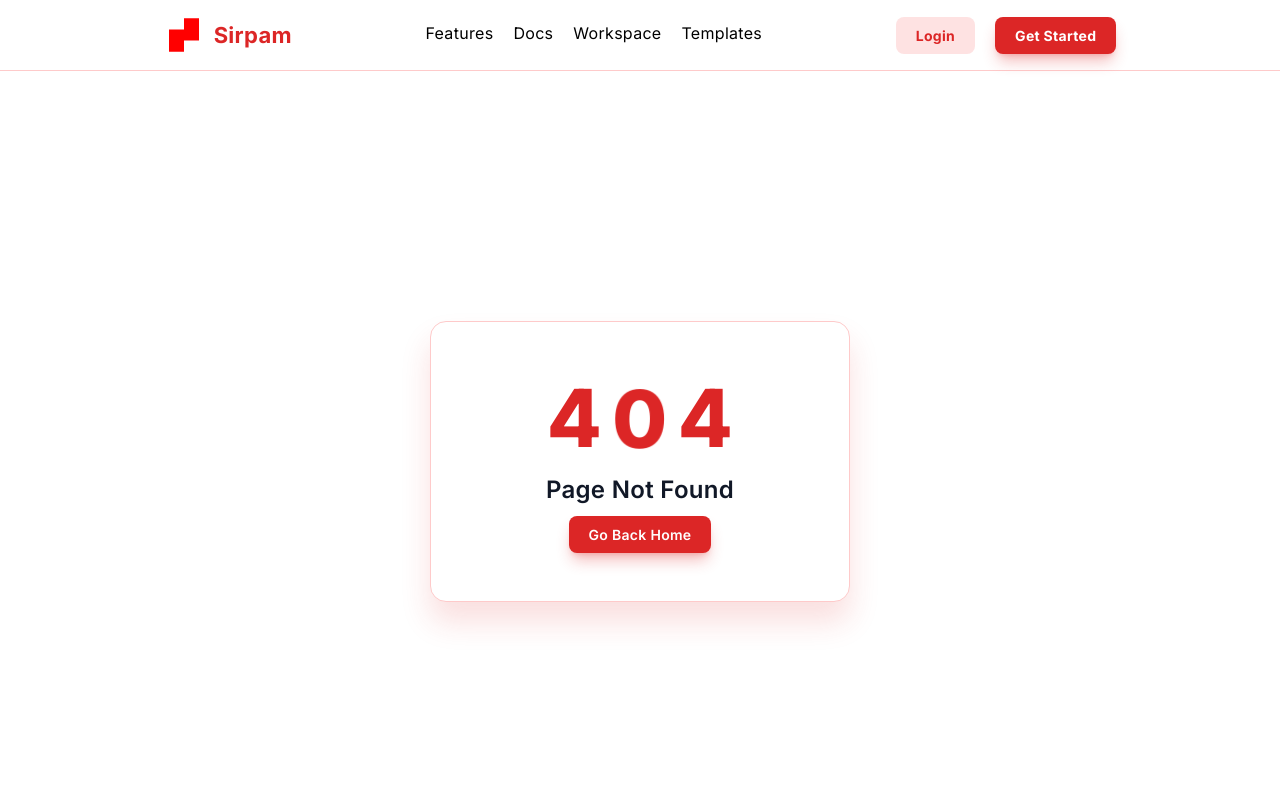
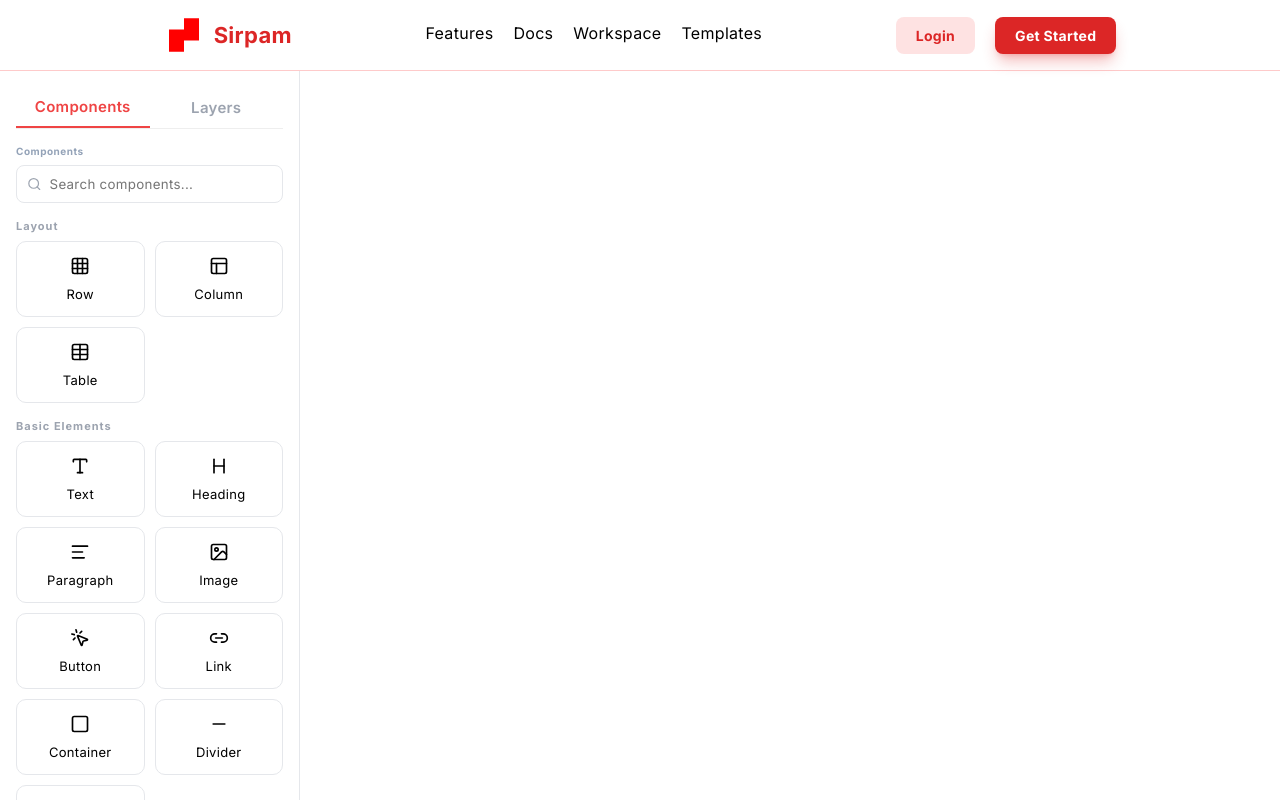
Before and after one commit to PooranaSelvan/UI-Builder, a React (Vite) app in the folder frontend/: page /leftpanel in a window 1280 px wide. Before the commit this address had no page. Shown: the top 800 px of the page. Built offline with nearby package versions, Linux system fonts and the light colour scheme.

Commit message:
Created LeftSide Component With Draggable

```diff
--- a/frontend/package.json
+++ b/frontend/package.json
@@ -10,6 +10,7 @@
     "preview": "vite preview"
   },
   "dependencies": {
+    "@dnd-kit/core": "^6.3.1",
     "lucide-react": "^0.562.0",
     "react": "^19.2.0",
     "react-dom": "^19.2.0",
--- a/frontend/src/App.jsx
+++ b/frontend/src/App.jsx
@@ -5,6 +5,7 @@ import {BrowserRouter, Route, Routes} from "react-router-dom";
 import ErrorPage from './pages/error/ErrorPage';
 import LoginPage from './pages/login/LoginPage';
 import SignUp from './pages/signup/SignUp';
+import LeftPanel from './pages/workspace/LeftSideBar/LeftPanel';
 
 function App() {
 
@@ -17,6 +18,8 @@ function App() {
           <Route path='*' element={<ErrorPage />}  />
           <Route path="/signup" element={<SignUp />} />
           <Route path='/login' element={<LoginPage />} />
+          <Route path='/leftpanel' element={<LeftPanel />} />
+
         </Routes>
       </BrowserRouter>
     </>
--- a/frontend/src/pages/signup/SignUp.css
+++ b/frontend/src/pages/signup/SignUp.css
@@ -104,6 +104,28 @@
     position: relative;
   }
 
+  .or-divider {
+    display: flex;
+    align-items: center;
+    text-align: center;
+    margin: 24px 0;
+    color: var(--text-muted);
+    font-size: 12px;
+  }
+
+  .or-divider::before,
+  .or-divider::after {
+    content: "";
+    flex: 1;
+    border-bottom: 1px solid var(--border-light);
+  }
+
+  .or-divider span {
+    padding: 0 12px;
+    font-weight: 500;
+  }
+
+
   .eye-icon {
     position: absolute;
     right: 12px;
--- a/frontend/src/pages/signup/SignUp.jsx
+++ b/frontend/src/pages/signup/SignUp.jsx
@@ -3,12 +3,12 @@ import Navbar from '../../components/Navbar';
 import Button from '../../components/Button';
 import { Link } from 'react-router-dom';
 import './SignUp.css';
-import { Eye, EyeOff ,User,Mail,Lock,ShieldCheck  } from 'lucide-react';
+import { Eye, EyeOff, User, Mail, Lock, ShieldCheck } from 'lucide-react';
 import { useState } from 'react';
 
 const SignUp = () => {
-  const[showPassword,setPassword] = useState(false);
-  const[confirmPassword,setConfirm] = useState(false);
+  const [showPassword, setPassword] = useState(false);
+  const [confirmPassword, setConfirm] = useState(false);
   return (
 
     <>
@@ -24,10 +24,10 @@ const SignUp = () => {
             <div className="input-wrapper">
               <input
                 type="text"
-                placeholder = "Enter your name"
+                placeholder="Enter your name"
                 className="signup-input"
               />
-              <User className="icon" size={20}/>
+              <User className="icon" size={20} />
             </div>
 
 
@@ -38,7 +38,7 @@ const SignUp = () => {
                 placeholder="yourname@gmail.com"
                 className="signup-input"
               />
-              <Mail className="icon" size={20}/>
+              <Mail className="icon" size={20} />
             </div>
 
             <label className="input-label">Password</label>
@@ -48,9 +48,9 @@ const SignUp = () => {
                 placeholder="••••••••"
                 className="signup-input"
               />
-              <Lock size={20} className='icon'/>
-              <span className='eye-icon' onClick={()=> setPassword(!showPassword) }>
-              {showPassword ? <Eye size={15}/> : < EyeOff size={15}/>}
+              <Lock size={20} className='icon' />
+              <span className='eye-icon' onClick={() => setPassword(!showPassword)}>
+                {showPassword ? <Eye size={15} /> : < EyeOff size={15} />}
               </span>
             </div>
             <p className="password-hint">
@@ -65,10 +65,10 @@ const SignUp = () => {
                 placeholder="••••••••"
                 className="signup-input"
               />
-              <ShieldCheck size={20} className='icon'/>
+              <ShieldCheck size={20} className='icon' />
 
-              <span className='eye-icon' onClick={()=> setConfirm(!confirmPassword) }>
-              {confirmPassword ? <Eye size={15}/> : < EyeOff size={15}/>}
+              <span className='eye-icon' onClick={() => setConfirm(!confirmPassword)}>
+                {confirmPassword ? <Eye size={15} /> : < EyeOff size={15} />}
               </span>
 
             </div>
@@ -85,9 +85,10 @@ const SignUp = () => {
               Create Account
             </Button>
 
-            <div className="divider">
+            <div className="or-divider">
               <span>OR</span>
             </div>
+
 
             <button type="button" className="google-btn">
               <svg className="google-logo" viewBox="0 0 24 24">
--- /dev/null
+++ b/frontend/src/pages/workspace/LeftSideBar/ComponentItem.jsx
@@ -0,0 +1,31 @@
+import { useDraggable } from "@dnd-kit/core";
+import { CSS } from "@dnd-kit/utilities";
+
+export default function ComponentItem({ id, icon: Icon, label, type }) {
+  const { attributes, listeners, setNodeRef, transform, isDragging } =
+    useDraggable({
+      id,
+      data: {
+        type,
+        component: id
+      }
+    });
+
+  const style = {
+    transform: CSS.Translate.toString(transform),
+    opacity: isDragging ? 0.5 : 1
+  };
+
+  return (
+    <div
+      ref={setNodeRef}
+      style={style}
+      {...listeners}
+      {...attributes}
+      className="grid-item"
+    >
+      <Icon size={20} />
+      <span>{label}</span>
+    </div>
+  );
+}
--- /dev/null
+++ b/frontend/src/pages/workspace/LeftSideBar/LeftPanel.css
@@ -0,0 +1,119 @@
+.left-panel {
+    width: 300px;
+    padding: 16px;
+    border-right: 1px solid #e5e7eb;
+    background: #fff;
+  }
+
+  /* Tabs */
+  .panel-tabs {
+    display: flex;
+    border-bottom: 1px solid #eee;
+  }
+
+  .tab {
+    flex: 1;
+    padding: 10px;
+    border: none;
+    background: none;
+    font-weight: 600;
+    color: #9ca3af;
+    cursor: pointer;
+  }
+
+  .tab.active {
+    color: #ef4444;
+    border-bottom: 2px solid #ef4444;
+  }
+
+  /* Title */
+  .panel-title {
+    margin: 16px 0 8px;
+  }
+
+  /* Search */
+  .search-box {
+    display: flex;
+    align-items: center;
+    gap: 8px;
+    padding: 10px;
+    border: 1px solid #e5e7eb;
+    border-radius: 8px;
+    color: #9ca3af;
+  }
+
+  .search-box input {
+    border: none;
+    outline: none;
+    width: 100%;
+  }
+
+  /* Sections */
+  .section-heading {
+    margin: 16px 0 8px;
+    font-size: 11px;
+    letter-spacing: 1px;
+    color: #9ca3af;
+    font-weight: 700;
+  }
+
+  /* Grid */
+  .grid {
+    display: grid;
+    grid-template-columns: repeat(2, 1fr);
+    gap: 10px;
+  }
+
+  .grid-item {
+    border: 1px solid #e5e7eb;
+    border-radius: 10px;
+    padding: 14px;
+    text-align: center;
+    cursor: pointer;
+  }
+
+  .grid-item span {
+    display: block;
+    margin-top: 6px;
+    font-size: 13px;
+  }
+
+  /* List */
+  .list {
+    display: flex;
+    flex-direction: column;
+    gap: 10px;
+  }
+
+  .list-item {
+    display: flex;
+    gap: 12px;
+    padding: 12px;
+    border-radius: 10px;
+    border: 1px solid #e5e7eb;
+    cursor: pointer;
+  }
+
+  .icon-box {
+    padding: 10px;
+    border-radius: 8px;
+    background: #f3f4f6;
+  }
+
+  /* Colors */
+  .list-item.orange .icon-box { background: #ffedd5; color: #f97316; }
+  .list-item.green .icon-box { background: #dcfce7; color: #22c55e; }
+  .list-item.red {
+    border: 2px solid #ef4444;
+    color: #ef4444;
+  }
+
+  .item-title {
+    font-weight: 600;
+    font-size: 14px;
+  }
+
+  .item-desc {
+    font-size: 12px;
+    color: #6b7280;
+  }
--- /dev/null
+++ b/frontend/src/pages/workspace/LeftSideBar/LeftPanel.jsx
@@ -0,0 +1,45 @@
+import "./LeftPanel.css";
+import { DndContext } from "@dnd-kit/core";
+import { components } from "../utils/ComponentsData";
+import ComponentItem from "./ComponentItem";
+import { Search } from "lucide-react";
+
+export default function LeftPanel() {
+  return (
+    <DndContext>
+      <aside className="left-panel">
+        <div className="panel-tabs">
+          <button className="tab active">Components</button>
+          <button className="tab">Layers</button>
+        </div>
+
+        <h3 className="panel-title">Components</h3>
+
+        <div className="search-box">
+          <Search size={16} />
+          <input placeholder="Search components..." />
+        </div>
+
+        {components.map((section) => (
+          <div key={section.title} className="panel-section">
+            <p className="section-heading">{section.title}</p>
+
+            {section.type === "grid" && (
+              <div className="grid">
+                {section.items.map((item) => (
+                  <ComponentItem
+                    key={item.id}
+                    id={item.id}
+                    icon={item.icon}
+                    label={item.label}
+                    type="sidebar"
+                  />
+                ))}
+              </div>
+            )}
+          </div>
+        ))}
+      </aside>
+    </DndContext>
+  );
+}
--- /dev/null
+++ b/frontend/src/pages/workspace/utils/ComponentsData.js
@@ -0,0 +1,53 @@
+import {
+  Type,
+  Image,
+  Square,
+  Link2,
+  Video,
+  Minus,
+  Layout,
+  MousePointerClick,
+  FormInput,
+  List,
+  Grid,
+  Table,
+  BarChart,
+  Heading,
+  AlignLeft
+} from "lucide-react";
+
+export const components = [
+  {
+    title: "Layout",
+    type: "grid",
+    items: [
+      { id: "row", label: "Row", icon: Grid },
+      { id: "column", label: "Column", icon: Layout },
+      { id: "table", label: "Table", icon: Table }
+    ]
+  },
+  {
+    title: "Basic Elements",
+    type: "grid",
+    items: [
+      { id: "text", label: "Text", icon: Type },
+      { id: "heading", label: "Heading", icon: Heading },
+      { id: "paragraph", label: "Paragraph", icon: AlignLeft },
+      { id: "image", label: "Image", icon: Image },
+      { id: "button", label: "Button", icon: MousePointerClick },
+      { id: "link", label: "Link", icon: Link2 },
+      { id: "container", label: "Container", icon: Square },
+      { id: "divider", label: "Divider", icon: Minus },
+      { id: "video", label: "Video", icon: Video }
+    ]
+  },
+  {
+    title: "Forms",
+    type: "grid",
+    items: [
+      { id: "input", label: "Input", icon: FormInput },
+      { id: "textarea", label: "Textarea", icon: AlignLeft },
+      { id: "select", label: "Select", icon: List }
+    ]
+  }
+];
```
Also changed, not shown: frontend/src/pages/workspace/Canvas/Canvas.jsx (added), frontend/src/pages/workspace/RightSideBar/RightSideBar.jsx (added), 1 other file (tests, documents, lock files or other folders). Lines whose indentation alone changed are shown as unchanged.
